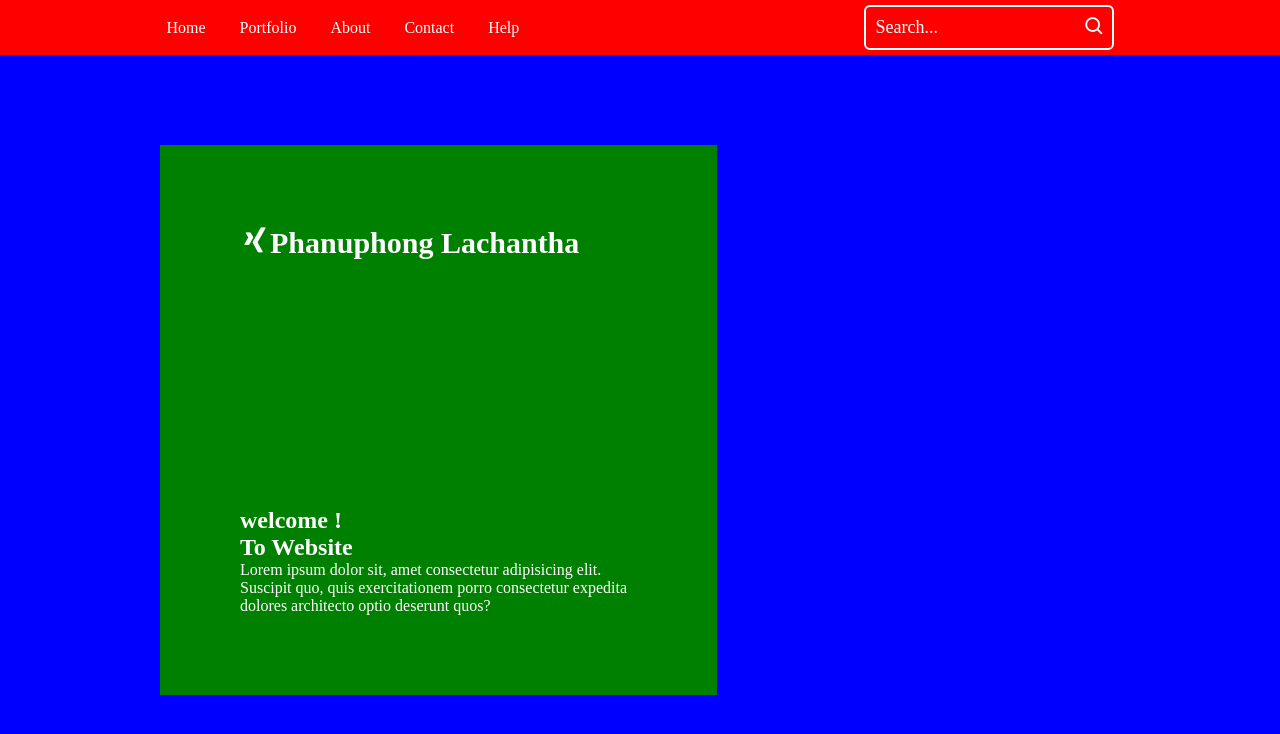
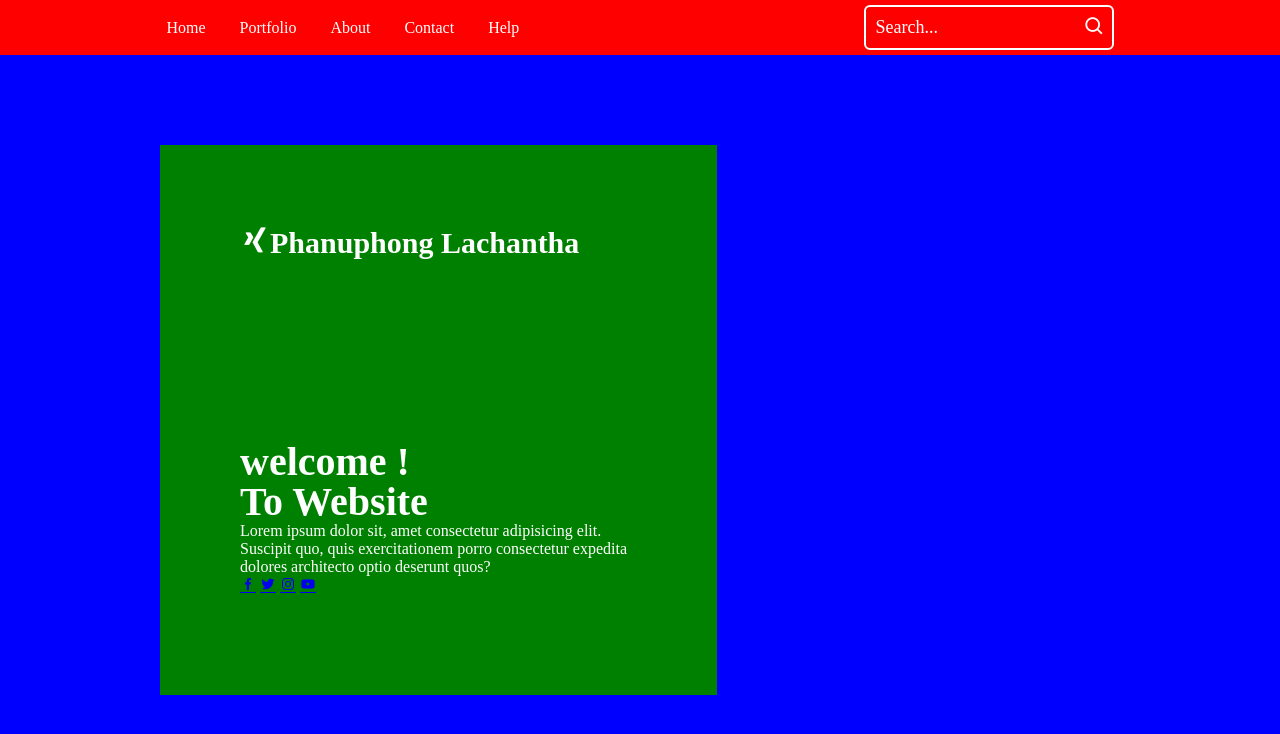
Before and after one commit to Pick-Lachantha/Login_Form, a plain HTML site: page Login and Registration/index.html in a window 1280 px wide. Drawn offline with nearby package versions, Linux system fonts and the light colour scheme.

Commit message:
ีupdate

```diff
--- a/Login and Registration/index.html
+++ b/Login and Registration/index.html
@@ -34,6 +34,12 @@
                     </span>
                 </h2>
                 <p>Lorem ipsum dolor sit, amet consectetur adipisicing elit. Suscipit quo, quis exercitationem porro consectetur expedita dolores architecto optio deserunt quos?</p>
+                <div class="social-icon">
+                    <a href="#" class='bx bxl-facebook'></a>
+                    <a href="#" class='bx bxl-twitter'></a>
+                    <a href="#" class='bx bxl-instagram'></a>
+                    <a href="#" class='bx bxl-youtube'></a>
+                </div>
             </div>
         </div>
     </div>
--- a/Login and Registration/style.css
+++ b/Login and Registration/style.css
@@ -120,6 +120,11 @@ body{
     color: #fff;
     font-size: 30px;
 }
+.text-item h2{
+    font-size: 40px;
+    line-height: 1;
+}
 .text-item{
-
+    font-size:  16px;
+    margin: 20px 0;
 }
```
